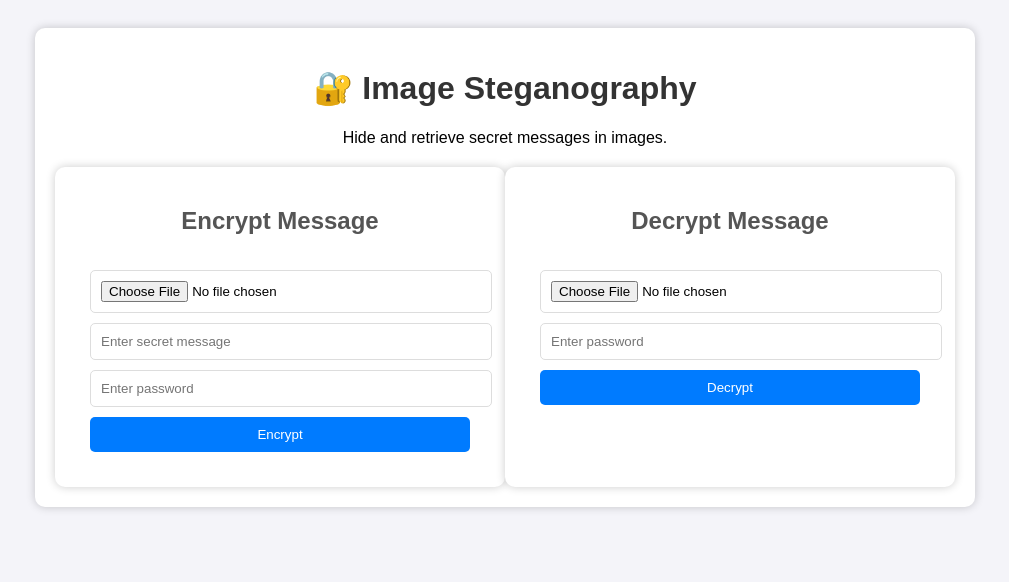
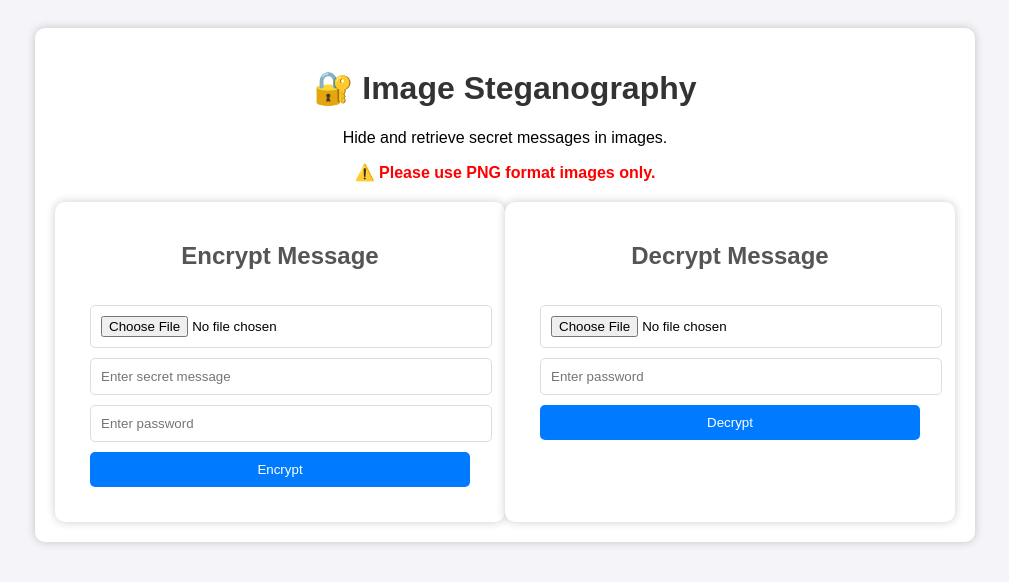
Before and after one commit to Banni7/steganography_website, a Flask app: page / in a window 1280 px wide. Shown: the top 582 px of the page, without its empty margins (135-1144 px from the left). Run offline with Flask 3, Linux system fonts and the light colour scheme.

Commit message:
Updated index.html with PNG warning

```diff
--- a/templates/index.html
+++ b/templates/index.html
@@ -11,13 +11,14 @@
     <div class="container">
         <h1>🔐 Image Steganography</h1>
         <p>Hide and retrieve secret messages in images.</p>
+        <p style="color: red; font-weight: bold;">⚠️ Please use PNG format images only.</p>
 
         <div class="form-container">
             <!-- Encryption Form -->
             <div class="form-box">
                 <h2>Encrypt Message</h2>
                 <form action="/encrypt" method="post" enctype="multipart/form-data">
-                    <input type="file" name="image" required><br>
+                    <input type="file" name="image" accept=".png" required><br>
                     <input type="text" name="message" placeholder="Enter secret message" required><br>
                     <input type="text" name="password" placeholder="Enter password" required><br>
                     <button type="submit">Encrypt</button>
@@ -32,7 +33,7 @@
             <div class="form-box">
                 <h2>Decrypt Message</h2>
                 <form action="/decrypt" method="post" enctype="multipart/form-data">
-                    <input type="file" name="image" required><br>
+                    <input type="file" name="image" accept=".png" required><br>
                     <input type="text" name="password" placeholder="Enter password" required><br>
                     <button type="submit">Decrypt</button>
                 </form>
```
